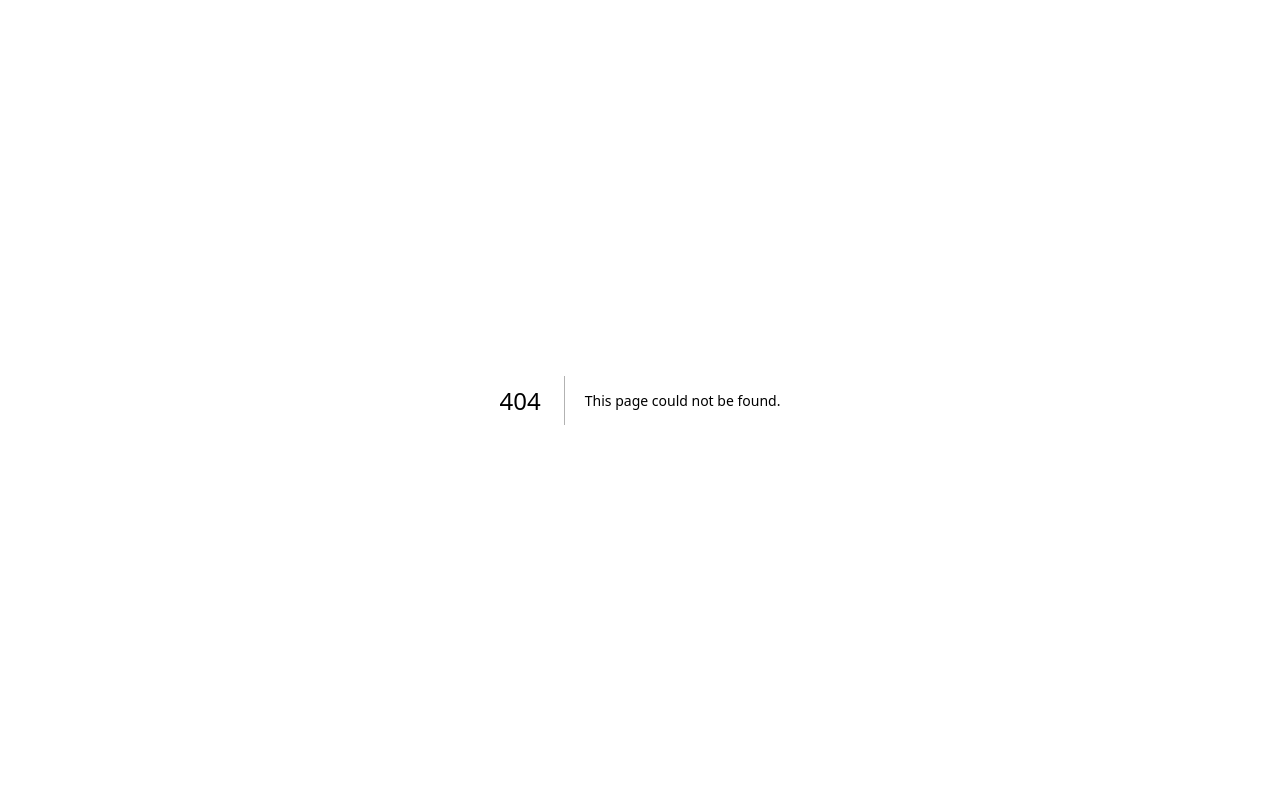
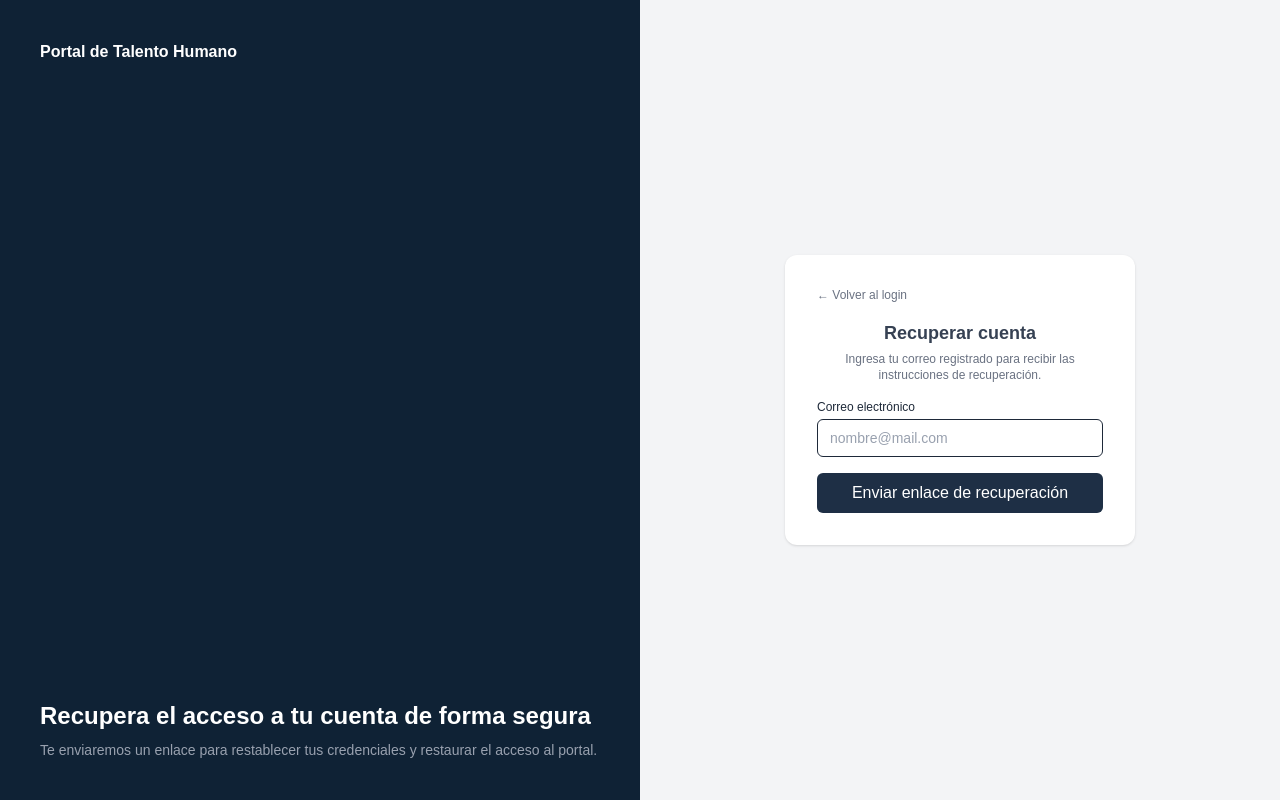
Before and after one commit to DevCoreBitsPI2/Frontend, a Next.js app: page /recuperar-acceso in a window 1280 px wide. Before the commit this address had no page. Built offline with nearby package versions, Linux system fonts and the light colour scheme.

Commit message:
[feat] crear interfaz de recuperacion de cuenta

```diff
--- /dev/null
+++ b/app/recuperar-acceso/page.tsx
@@ -0,0 +1,30 @@
+// app/recuperar-acceso/page.tsx
+import RecoveryForm from "@/components/RecoveryForm";
+
+export default function RecuperarAcceso() {
+  return (
+    <div className="min-h-screen grid grid-cols-1 md:grid-cols-2">
+
+      {/* Panel izquierdo*/}
+      <div className="bg-[#0f2235] text-white flex flex-col justify-between p-10">
+        <div className="flex items-center gap-2 font-semibold">
+          <p>Portal de Talento Humano</p>
+        </div>
+
+        <div>
+          <h1 className="text-2xl font-bold mb-2">
+            Recupera el acceso a tu cuenta de forma segura
+          </h1>
+          <p className="text-sm text-gray-400">
+            Te enviaremos un enlace para restablecer tus credenciales y restaurar el acceso al portal.
+          </p>
+        </div>
+      </div>
+
+      {/* Panel derecho*/}
+      <div className="bg-gray-100 flex items-center justify-center">
+        <RecoveryForm />
+      </div>
+    </div>
+  );
+}
--- /dev/null
+++ b/components/RecoveryForm.tsx
@@ -0,0 +1,78 @@
+// components/RecoveryForm.tsx
+"use client";
+
+import { useState } from "react";
+import InputField from "@/components/InputField";
+import AuthButton from "@/components/auth/AuthButton";
+import { enviarEnlaceRecuperacion } from "@/services/recovery";
+import Link from "next/link";
+
+export default function RecoveryForm() {
+  const [correo, setCorreo] = useState("");
+  const [enviado, setEnviado] = useState(false);
+  const [error, setError] = useState<string | null>(null);
+  const [cargando, setCargando] = useState(false);
+
+  const handleSubmit = async (e: React.SyntheticEvent<HTMLFormElement>) => {
+    e.preventDefault();
+    setError(null);
+    setCargando(true);
+
+    try {
+      await enviarEnlaceRecuperacion({ correo });
+      setEnviado(true);
+    } catch (err: unknown) {
+      if (err instanceof Error) {
+        setError(err.message);
+      } else {
+        setError("Ocurrió un error. Intenta nuevamente.");
+      }
+    } finally {
+      setCargando(false);
+    }
+  };
+
+  return (
+    <div className="bg-white p-8 rounded-xl shadow w-87.5 flex flex-col gap-4">
+      {/* Volver al login */}
+      <Link
+        href="/login"
+        className="text-xs text-gray-500 hover:text-gray-700 transition-colors flex items-center gap-1 w-fit"
+      >
+        ← Volver al login
+      </Link>
+
+      <div>
+        <h2 className="text-lg font-semibold text-center text-gray-700">
+          Recuperar cuenta
+        </h2>
+        <p className="text-xs text-gray-500 text-center mt-1">
+          Ingresa tu correo registrado para recibir las instrucciones de recuperación.
+        </p>
+      </div>
+
+      {/* Mensaje de éxito */}
+      {enviado ? (
+        <div className="bg-green-50 border border-green-200 rounded-lg px-4 py-3 text-sm text-green-700 text-center">
+          ¡Enlace enviado! Revisa tu correo electrónico.
+        </div>
+      ) : (
+        <form onSubmit={handleSubmit} className="flex flex-col gap-4">
+          <InputField
+            label="Correo electrónico"
+            placeholder="nombre@mail.com"
+            value={correo}
+            onChange={(e) => setCorreo(e.target.value)}
+          />
+
+          {/* Mensaje de error */}
+          {error && (
+            <p className="text-xs text-red-500 text-center">{error}</p>
+          )}
+
+          <AuthButton text={cargando ? "Enviando..." : "Enviar enlace de recuperación"} />
+        </form>
+      )}
+    </div>
+  );
+}
--- /dev/null
+++ b/services/recovery.ts
@@ -0,0 +1,15 @@
+// services/recovery.ts
+
+export interface RecoveryDTO {
+  correo: string;
+}
+
+export async function enviarEnlaceRecuperacion(data: RecoveryDTO): Promise<void> {
+  // Simulación — reemplazar con llamada real a Supabase
+  await new Promise((r) => setTimeout(r, 800));
+
+  // Simular error si el correo no existe
+  if (!data.correo.includes("@")) {
+    throw new Error("Correo inválido.");
+  }
+}
```
